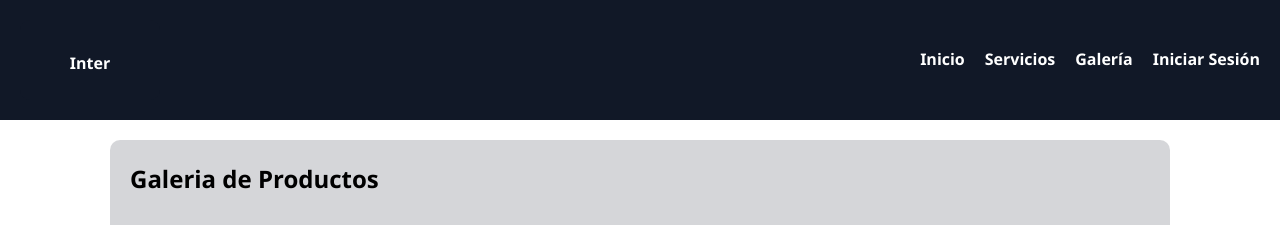
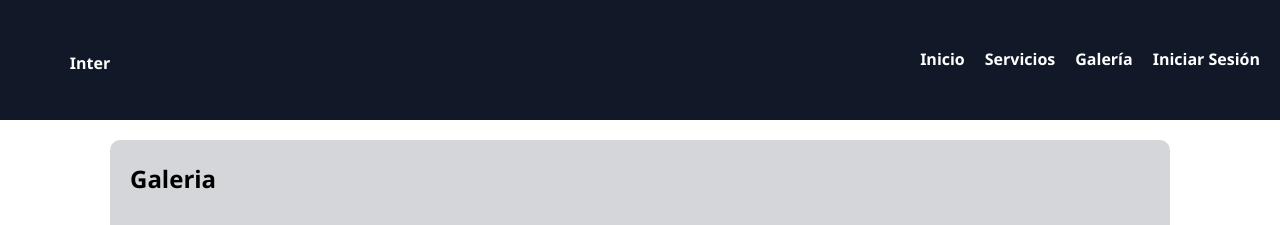
Before and after one commit to JoseX18/venProducto, a plain HTML site: page pages/public/galeria.html in a window 1280 px wide. Shown: the top 225 px of the page. Drawn offline with Linux system fonts and the light colour scheme; grey boxes are pictures that could not be loaded.

Commit message:
Update galeria.html

```diff
--- a/pages/public/galeria.html
+++ b/pages/public/galeria.html
@@ -43,7 +43,7 @@
     </header>
     <main>
         <section>
-            <h1>Galeria de Productos</h1>
+            <h1>Galeria</h1>
             <div class="galeria">
                 <img class="card-img"
                     src="https://st3.idealista.pt/news/arquivos/styles/fullwidth_xl/public/2023-11/images/226378792.jpg?VersionId=a14Ot_heNgV6zeTawmTyo8fI3eht06is&itok=FgBGAI_u"
```
